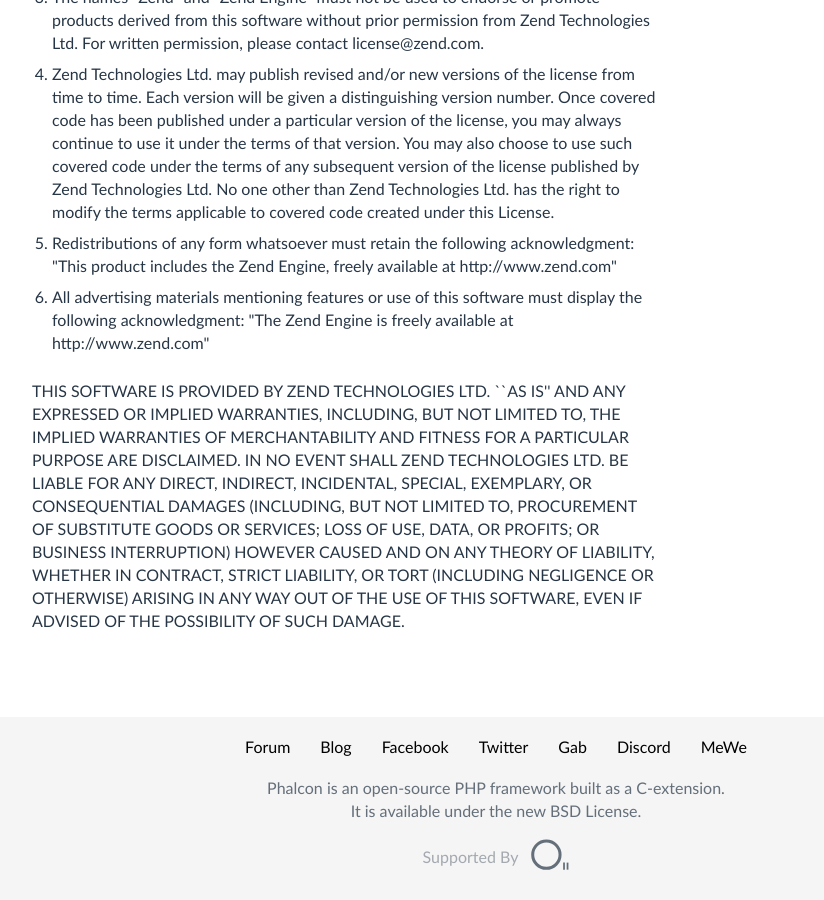
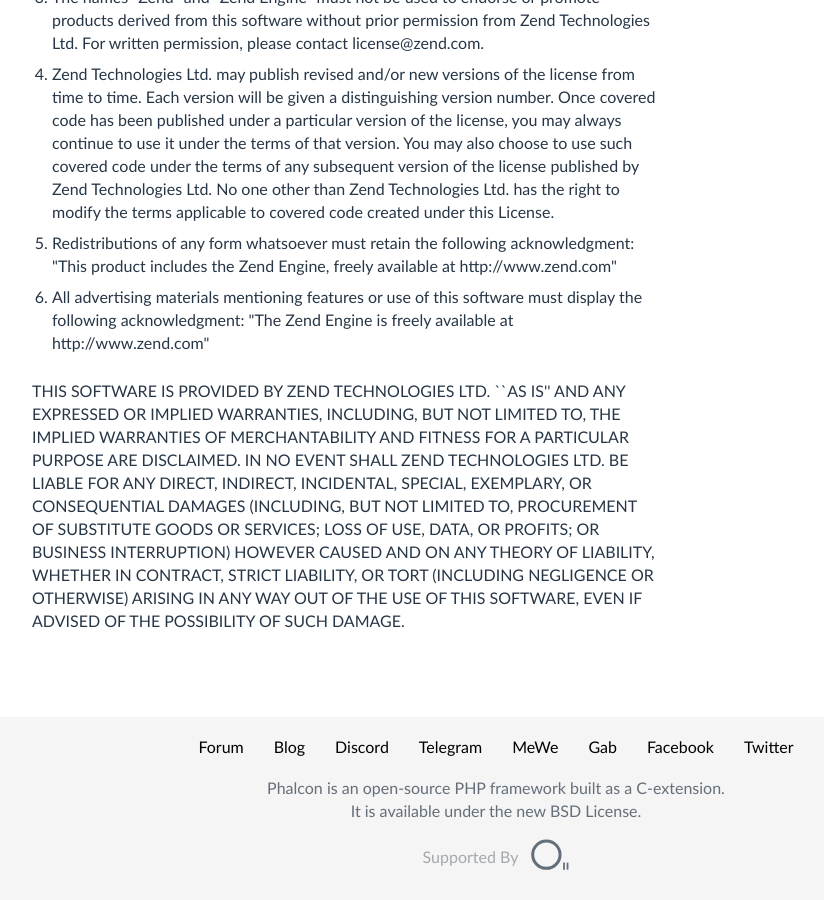
Before and after one commit to phalcon/license, a Jekyll site: the page built from index.html, in a window 1280 px wide and 900 px high, scrolled down 2279 px. Shown: the whole window, without its empty margins (144-968 px from the left). Built offline with Jekyll 4.4.1, drawn with Linux system fonts in a browser that asks for light colours.

Commit message:
Update footer.html

```diff
--- a/_includes/footer.html
+++ b/_includes/footer.html
@@ -3,11 +3,12 @@
         <ul class="footer-nav">
             <li><a href="https://phalcon.link/forum">Forum</a></li>
             <li><a href="https://phalcon.link/blog">Blog</a></li>
+            <li><a href="https://phalcon.link/discord">Discord</a></li>
+            <li><a href="https://phalcon.link/telegram">Telegram</a></li>
+            <li><a href="https://phalcon.link/mewe">MeWe</a></li>
+            <li><a href="https://phalcon.link/gab">Gab</a></li>
             <li><a href="https://phalcon.link/f">Facebook</a></li>
             <li><a href="https://phalcon.link/t">Twitter</a></li>
-            <li><a href="https://phalcon.link/gab">Gab</a></li>
-            <li><a href="https://phalcon.link/discord">Discord</a></li>
-            <li><a href="https://phalcon.link/mewe">MeWe</a></li>
         </ul>
 
         <div class="footer__license">
```
